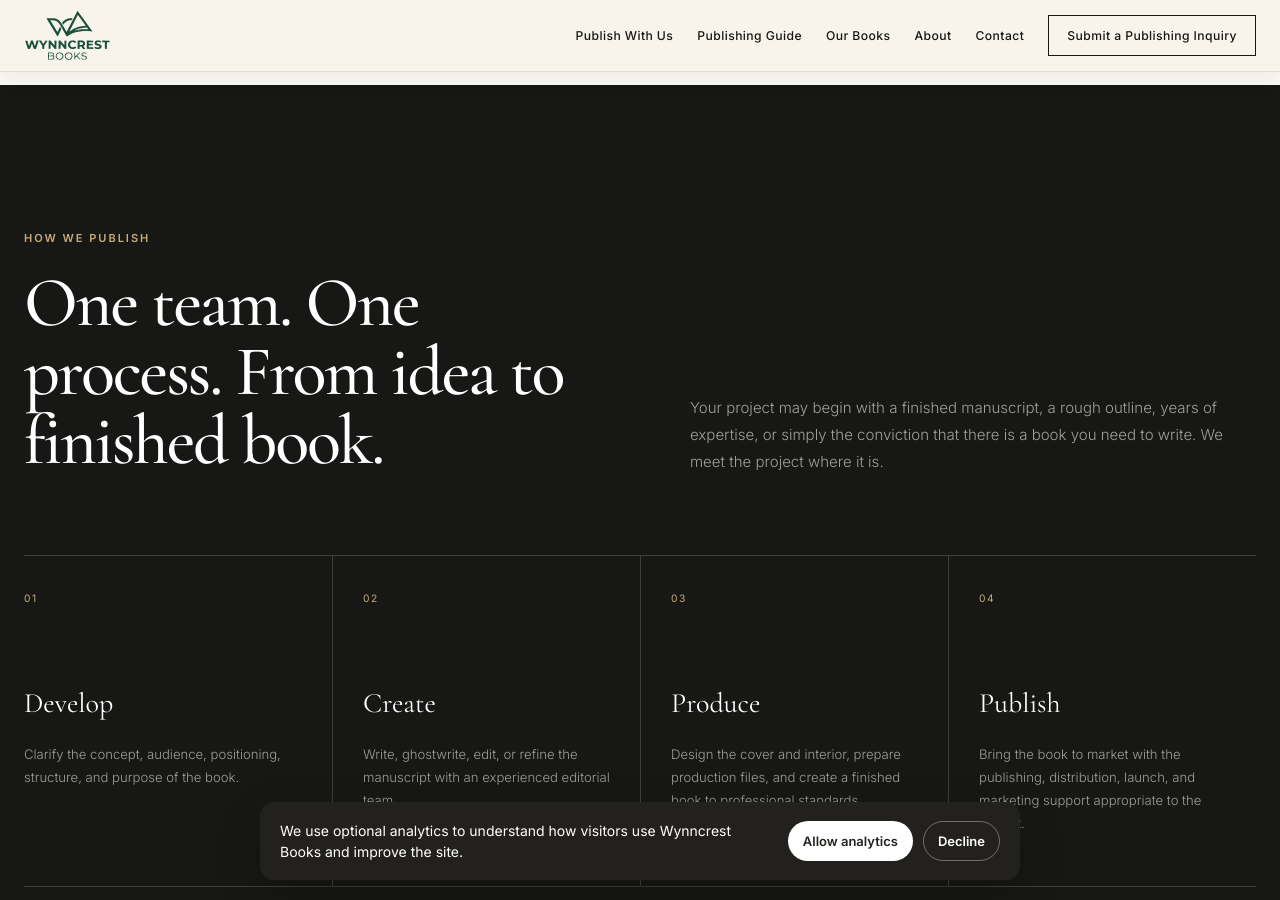
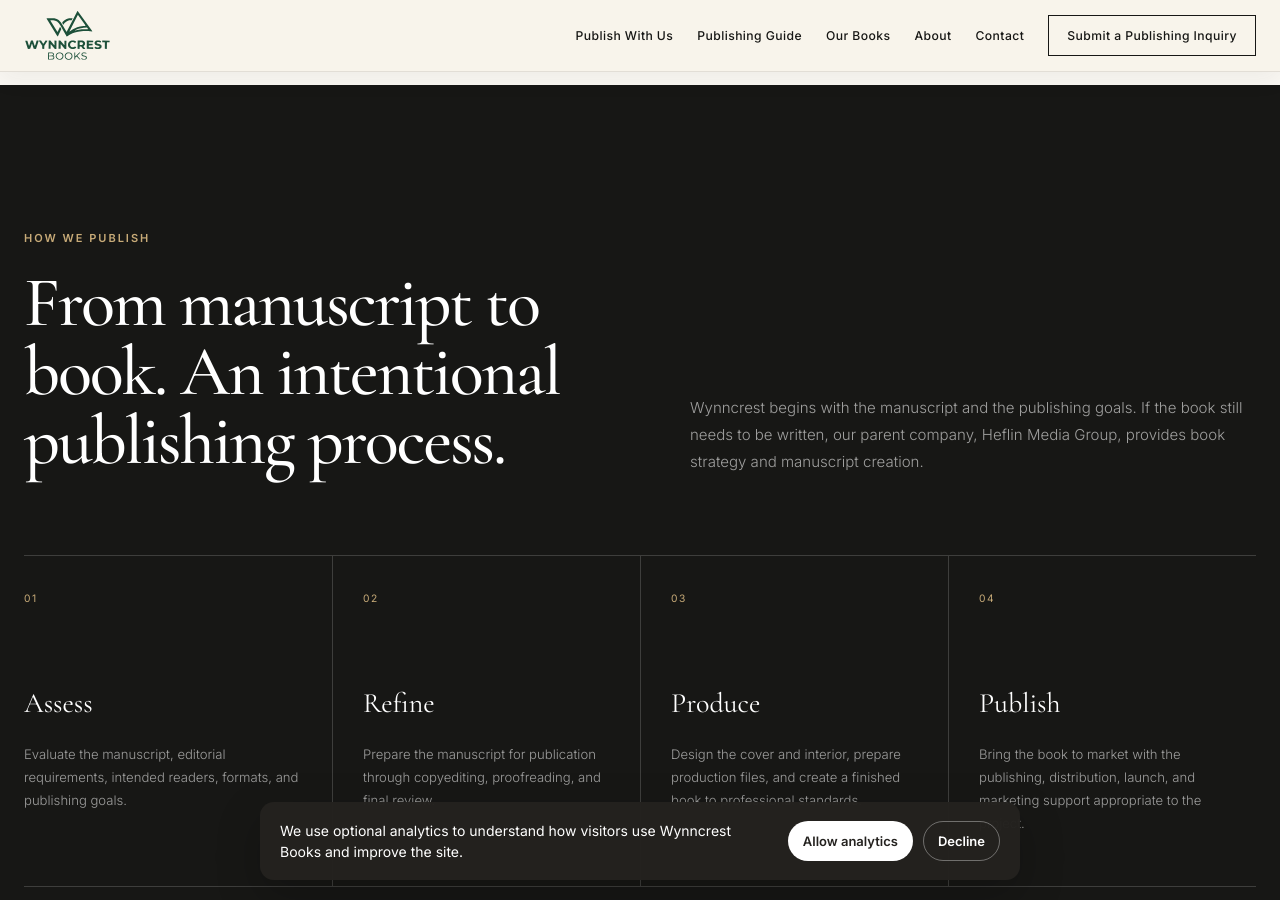
Before and after one commit to ryanheflin/wynncrest, a Jekyll site: the page index.html, which Jekyll copies as it is, in a window 1280 px wide and 900 px high, scrolled down 4163 px. Built offline with Jekyll 4.4.1, drawn with Linux system fonts in a browser that asks for light colours; some of the changed text lies outside the part shown.

Commit message:
Finish Wynncrest publishing-first service copy and HMG handoffs

```diff
--- a/index.html
+++ b/index.html
@@ -577,7 +577,7 @@
           </div>
 
           <h2 class="section-title">
-            One team. One process. From idea to finished book.
+            From manuscript to book. An intentional publishing process.
           </h2>
 
         </div>
@@ -585,12 +585,10 @@
 
         <div class="process-copy">
 
-          Your project may begin with a finished
-          manuscript, a rough outline, years of
-          expertise, or simply the conviction that
-          there is a book you need to write.
-
-          We meet the project where it is.
+          Wynncrest begins with the manuscript and the
+          publishing goals. If the book still needs to be
+          written, our parent company, Heflin Media Group,
+          provides book strategy and manuscript creation.
 
         </div>
 
@@ -607,14 +605,13 @@
           </span>
 
           <h3>
-            Develop
+            Assess
           </h3>
 
           <p>
 
-            Clarify the concept, audience,
-            positioning, structure, and purpose
-            of the book.
+            Evaluate the manuscript, editorial requirements,
+            intended readers, formats, and publishing goals.
 
           </p>
 
@@ -628,14 +625,13 @@
           </span>
 
           <h3>
-            Create
+            Refine
           </h3>
 
           <p>
 
-            Write, ghostwrite, edit, or refine
-            the manuscript with an experienced
-            editorial team.
+            Prepare the manuscript for publication through
+            copyediting, proofreading, and final review.
 
           </p>
 
@@ -815,8 +811,8 @@
       </div>
 
       <div class="faq-list">
-        <div class="faq-item reveal"><div class="process-detail-number">01</div><h3>Can I come to Wynncrest with only an idea?</h3><p>If you are starting with an idea, our parent company Heflin Media Group can begin with an idea, expertise, research, source material, presentations, interviews, a story, or an early outline. <a class="inline-link" href="/book-development/">Book development</a> turns that material into a clear concept and plan.</p></div>
-        <div class="faq-item reveal"><div class="process-detail-number">02</div><h3>Do you provide ghostwriters?</h3><p>Ghostwriting and manuscript creation are handled by our parent company, Heflin Media Group, which can build a collaborative <a class="inline-link" href="/ghostwriting/">ghostwriting</a> process around the author’s voice, ideas, experience, source material, and schedule.</p></div>
+        <div class="faq-item reveal"><div class="process-detail-number">01</div><h3>Can I come to Wynncrest with only an idea?</h3><p>Yes. If your manuscript is not yet written, <a class="inline-link" href="https://heflinmedia.com/book-development.html">Heflin Media Group</a>, our parent company, can help develop the concept and writing plan. Wynncrest takes the lead when the book is ready for publishing preparation.</p></div>
+        <div class="faq-item reveal"><div class="process-detail-number">02</div><h3>Do you provide ghostwriters?</h3><p>Our parent company, <a class="inline-link" href="https://heflinmedia.com/ghostwriting.html">Heflin Media Group</a>, provides ghostwriting and manuscript creation. Wynncrest specializes in editorial finishing, book design, production, publishing, and distribution.</p></div>
         <div class="faq-item reveal"><div class="process-detail-number">03</div><h3>What if my manuscript is already finished?</h3><p>Completed manuscripts can enter at the editorial, design, production, or publishing stage after we evaluate what the book needs before release.</p></div>
         <div class="faq-item reveal"><div class="process-detail-number">04</div><h3>Is Wynncrest a traditional publisher?</h3><p>Wynncrest is an independent publishing imprint and publishing partner. Projects are structured around the needs and goals of the author and book rather than a conventional trade-publishing acquisition model.</p></div>
         <div class="faq-item reveal"><div class="process-detail-number">05</div><h3>Where can I learn about the process before contacting you?</h3><p>The <a class="inline-link" href="/guide/">Wynncrest Guide to Publishing</a> explains writing, ghostwriting, editing, production, publishing, distribution, and author strategy in practical language.</p></div>
```
